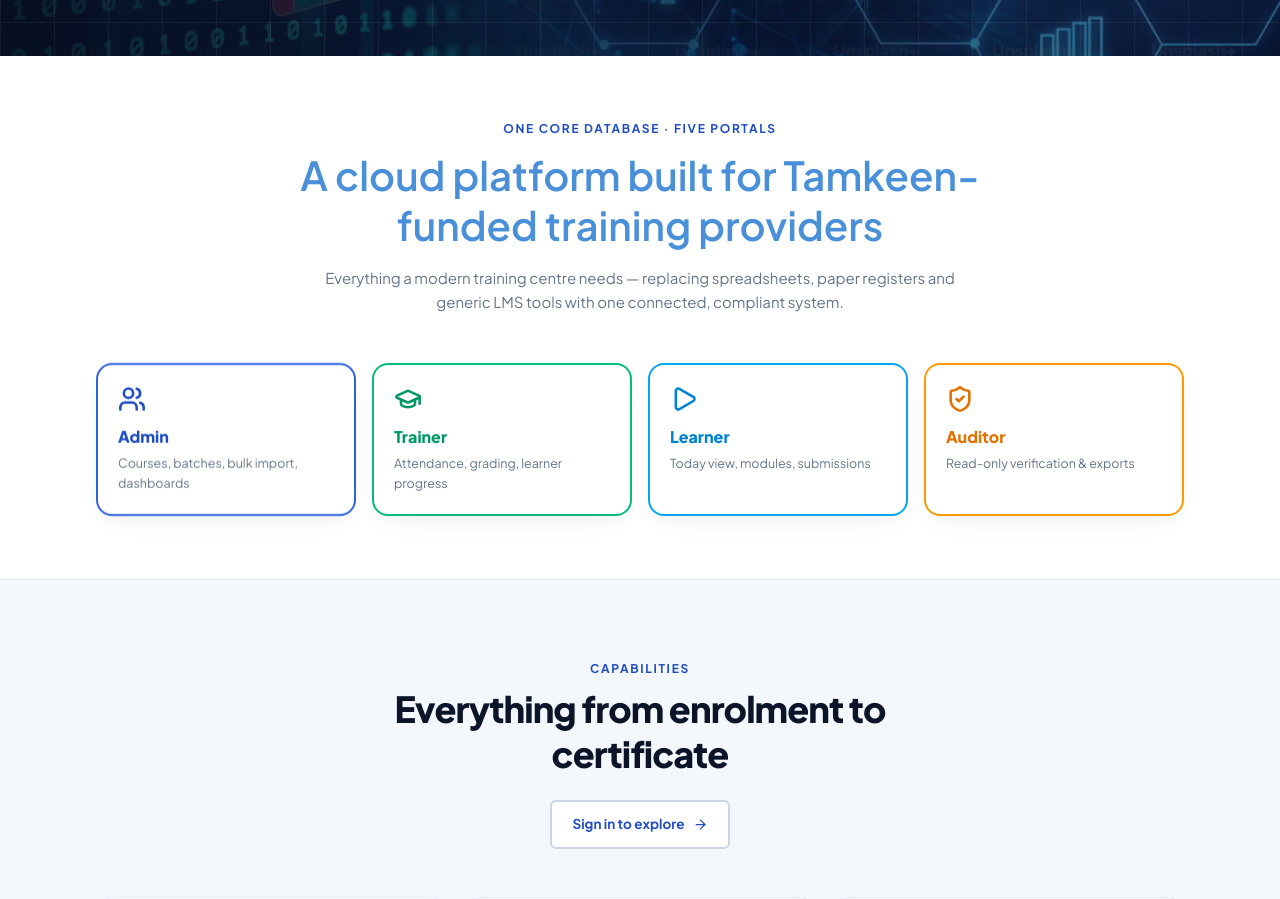
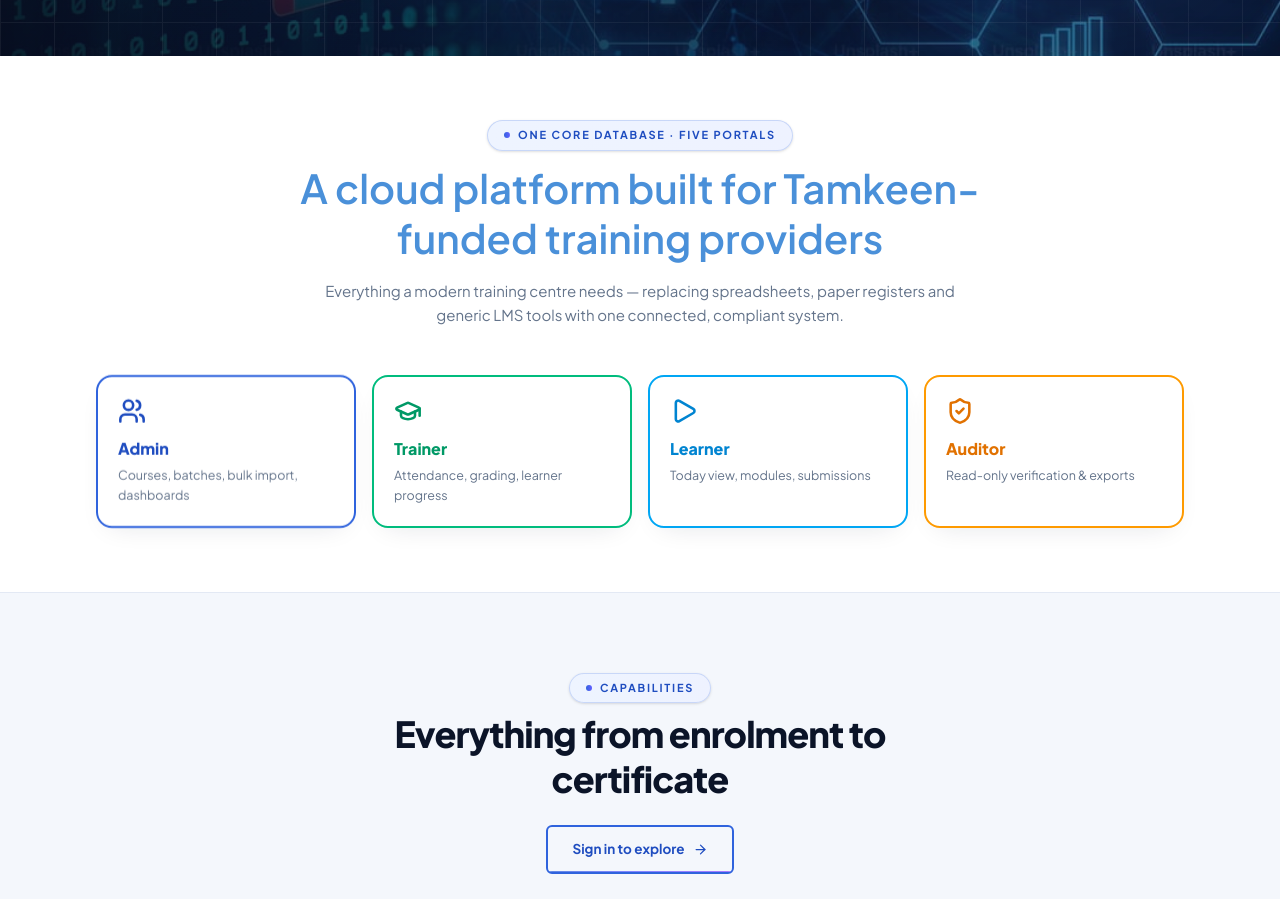
Before and after one commit to Rocky05290/moodle-LMS, a React (Vite) app in the folder app/: page / in a window 1280 px wide. Shown: the part 680-1579 px from the top of the page. Built offline with nearby package versions, Linux system fonts and the light colour scheme.

Commit message:
Gradient pill eyebrows; exciting gradient-fill Sign in to explore button

```diff
--- a/app/src/pages/Landing.tsx
+++ b/app/src/pages/Landing.tsx
@@ -125,9 +125,12 @@
       <section className="border-b border-line bg-white py-16">
         <div className="mx-auto max-w-6xl px-5 lg:px-8">
           <Reveal>
-            <p className="text-center text-[12px] font-bold tracking-[0.14em] text-brand-600 uppercase">
-              One core database · five portals
-            </p>
+            <div className="flex justify-center">
+              <span className="inline-flex items-center gap-2 rounded-full border border-brand-500/20 bg-gradient-to-r from-brand-50 to-indigo-50 px-4 py-1.5 text-[11px] font-bold tracking-[0.16em] text-brand-600 uppercase shadow-sm">
+                <span className="h-1.5 w-1.5 rounded-full bg-gradient-to-r from-brand-500 to-indigo-500" />
+                One core database · five portals
+              </span>
+            </div>
             <h2 className="mx-auto mt-3 max-w-3xl text-center text-[32px] leading-tight font-semibold text-[#4a90d9] sm:text-[40px]">
               A cloud platform built for Tamkeen-funded training providers
             </h2>
@@ -164,18 +167,24 @@
         <div className="mx-auto max-w-6xl px-5 lg:px-8">
           <Reveal>
             <div className="mb-12 text-center">
-              <p className="text-[12px] font-bold tracking-[0.14em] text-brand-600 uppercase">
-                Capabilities
-              </p>
+              <div className="flex justify-center">
+                <span className="inline-flex items-center gap-2 rounded-full border border-brand-500/20 bg-gradient-to-r from-brand-50 to-indigo-50 px-4 py-1.5 text-[11px] font-bold tracking-[0.16em] text-brand-600 uppercase shadow-sm">
+                  <span className="h-1.5 w-1.5 rounded-full bg-gradient-to-r from-brand-500 to-indigo-500" />
+                  Capabilities
+                </span>
+              </div>
               <h2 className="mx-auto mt-2 max-w-2xl text-[30px] leading-tight font-extrabold tracking-tight text-navy-900 sm:text-[36px]">
                 Everything from enrolment to certificate
               </h2>
               <div className="mt-6 flex justify-center">
                 <button
                   onClick={scrollTop}
-                  className="flex items-center gap-2 rounded-md border-2 border-[#cbd5e3] bg-white px-5 py-3 text-[13.5px] font-bold text-brand-600 transition-all hover:-translate-y-0.5 hover:border-brand-500 hover:text-brand-700"
+                  className="group relative cursor-pointer overflow-hidden rounded-md border-2 border-brand-500 px-6 py-3 text-[13.5px] font-bold text-brand-600 transition-all hover:-translate-y-0.5 hover:text-white hover:shadow-lg hover:shadow-indigo-500/25"
                 >
-                  Sign in to explore <ArrowRight size={15} />
+                  <span className="absolute inset-0 translate-y-full bg-gradient-to-r from-brand-500 via-indigo-500 to-violet-500 transition-transform duration-300 group-hover:translate-y-0" />
+                  <span className="relative flex items-center gap-2">
+                    Sign in to explore <ArrowRight size={15} />
+                  </span>
                 </button>
               </div>
             </div>
```
Also changed, not shown: 2 other files (tests, documents, lock files or other folders).
